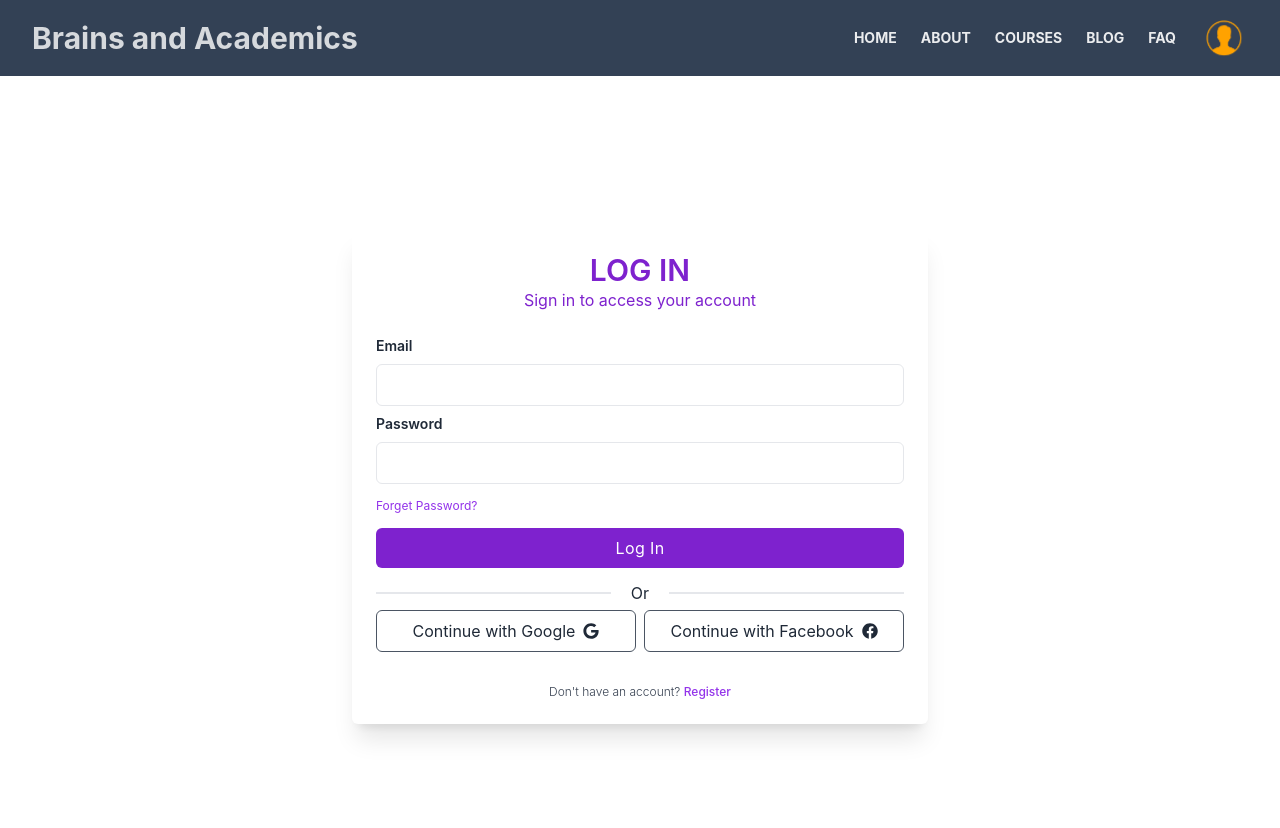
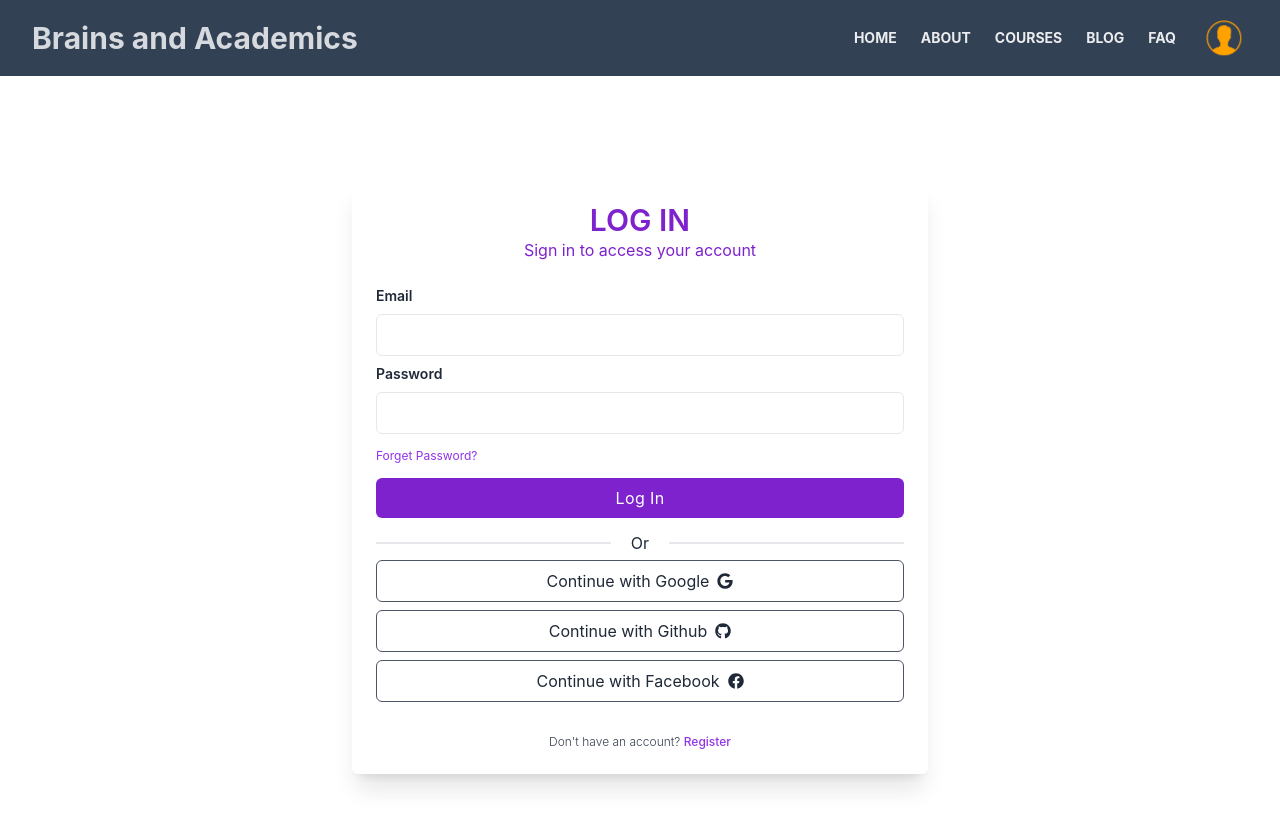
Before and after one commit to fulbabucse/brain-academics, a React (Create React App) app: page /login in a window 1280 px wide. Shown: the top 828 px of the page. Built offline with nearby package versions, Linux system fonts and the light colour scheme; no server answers.

Commit message:
log in with Facebook

```diff
--- a/src/contexts/UserProvider.jsx
+++ b/src/contexts/UserProvider.jsx
@@ -2,7 +2,9 @@ import React from "react";
 import { createContext } from "react";
 import {
   createUserWithEmailAndPassword,
+  FacebookAuthProvider,
   getAuth,
+  GithubAuthProvider,
   GoogleAuthProvider,
   onAuthStateChanged,
   signInWithEmailAndPassword,
@@ -20,6 +22,8 @@ const UserProvider = ({ children }) => {
   const [user, setUser] = useState("");
 
   const googleProvider = new GoogleAuthProvider();
+  const githubProvider = new GithubAuthProvider();
+  const facebookProvider = new FacebookAuthProvider();
 
   const createUser = (email, password) => {
     return createUserWithEmailAndPassword(auth, email, password);
@@ -37,6 +41,14 @@ const UserProvider = ({ children }) => {
     return signOut(auth);
   };
 
+  const signInGithubUser = () => {
+    return signInWithPopup(auth, githubProvider);
+  };
+
+  const signInFacebookUser = () => {
+    return signInWithPopup(auth, facebookProvider);
+  };
+
   useEffect(() => {
     const unSubscribe = onAuthStateChanged(auth, (currUser) => {
       setUser(currUser);
@@ -48,8 +60,10 @@ const UserProvider = ({ children }) => {
     user,
     createUser,
     signInUser,
+    signOutUser,
     signInGoogleUser,
-    signOutUser,
+    signInGithubUser,
+    signInFacebookUser,
   };
   return (
     <AuthContext.Provider value={userInfo}>{children}</AuthContext.Provider>
--- a/src/pages/UserActivities/Login/Login.jsx
+++ b/src/pages/UserActivities/Login/Login.jsx
@@ -2,12 +2,13 @@ import React from "react";
 import { useContext } from "react";
 import { useState } from "react";
 import toast from "react-hot-toast";
-import { FaGoogle, FaFacebook } from "react-icons/fa";
+import { FaGoogle, FaFacebook, FaGithub } from "react-icons/fa";
 import { Link } from "react-router-dom";
 import { AuthContext } from "../../../contexts/UserProvider";
 
 const Login = () => {
-  const { signInUser, signInGoogleUser } = useContext(AuthContext);
+  const { signInUser, signInGoogleUser, signInGithubUser, signInFacebookUser } =
+    useContext(AuthContext);
   const [error, setError] = useState("");
   const handleUserSignIn = (e) => {
     e.preventDefault();
@@ -28,10 +29,33 @@ const Login = () => {
   const handleGoogleSignIn = () => {
     signInGoogleUser().then((res) => {
       console.log(res.user);
-      toast.success("Successfully logged with your Google account!!");
+      toast.success("Successfully logged with your Google Account!!");
     });
   };
-  const handleFacebookSignIn = () => {};
+
+  const handleGithubSignIn = () => {
+    signInGithubUser()
+      .then((res) => {
+        console.log(res.user);
+        toast.success("Successfully logged with your Github Account!!");
+      })
+      .catch((err) => {
+        console.error(err);
+        setError(err.message);
+      });
+  };
+
+  const handleFacebookSignIn = () => {
+    signInFacebookUser()
+      .then((res) => {
+        console.log(res.user);
+        toast.success("Successfully logged with your Facebook Account!!");
+      })
+      .catch((err) => {
+        console.error(err);
+        setError(err.message);
+      });
+  };
   return (
     <div className="relative flex flex-col justify-center min-h-screen overflow-hidden">
       <div className="w-full p-6 m-auto bg-white rounded-md shadow-xl lg:max-w-xl">
@@ -83,7 +107,7 @@ const Login = () => {
         <div className="relative flex items-center justify-center w-full mt-6 border border-t">
           <div className="absolute px-5 bg-white">Or</div>
         </div>
-        <div className="flex mt-4 gap-x-2">
+        <div className="flex flex-col mt-4 gap-y-2">
           <button
             onClick={handleGoogleSignIn}
             type="button"
@@ -92,6 +116,14 @@ const Login = () => {
             Continue with Google
             <FaGoogle className="ml-2"></FaGoogle>
           </button>
+          <button
+            onClick={handleGithubSignIn}
+            className="flex items-center justify-center w-full p-2 border border-gray-600 rounded-md focus:ring-2 focus:ring-offset-1 focus:ring-violet-600"
+          >
+            Continue with Github
+            <FaGithub className="ml-2"></FaGithub>
+          </button>
+
           <button
             onClick={handleFacebookSignIn}
             className="flex items-center justify-center w-full p-2 border border-gray-600 rounded-md focus:ring-2 focus:ring-offset-1 focus:ring-violet-600"
--- a/src/pages/sharedPages/Header/Header.jsx
+++ b/src/pages/sharedPages/Header/Header.jsx
@@ -81,7 +81,7 @@ function Header() {
                         {user?.displayName || "Profile"}
                       </Link>
                     </li>
-                    {user?.uid && user?.email ? (
+                    {user?.uid || user?.email ? (
                       <button
                         onClick={signOutUser}
                         className="btn btn-sm btn-secondary rounded-sm my-2"
```
